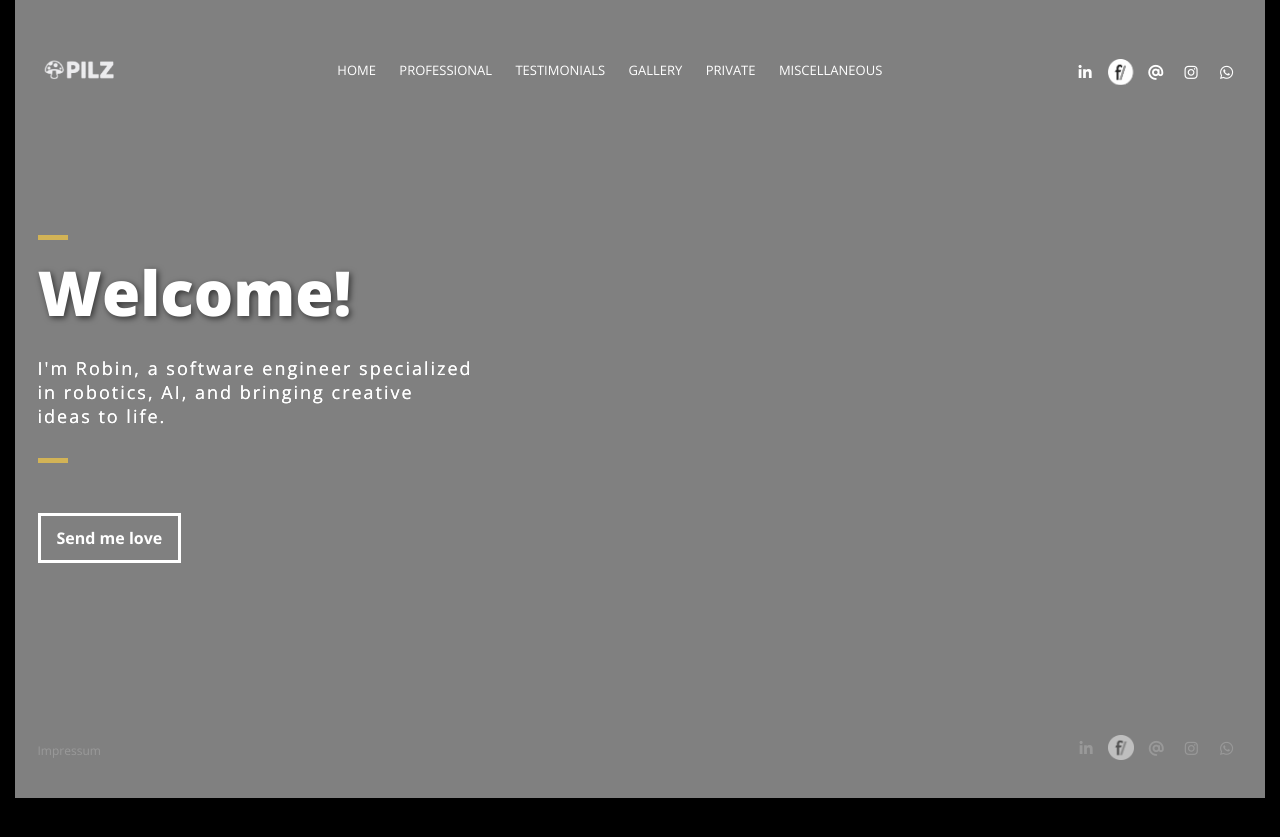
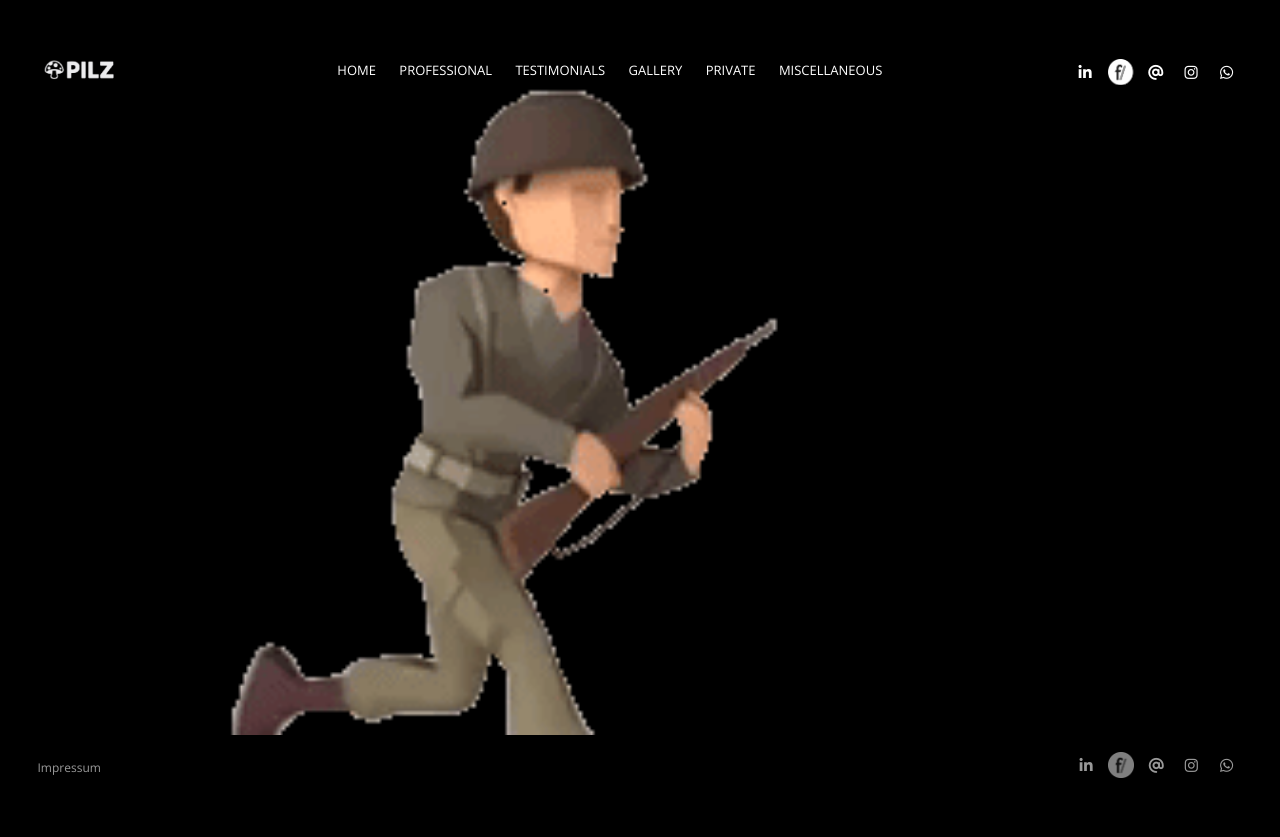
Before and after one commit to steigerob/pilz, a Jekyll site: the page built from index.html, in a window 1280 px wide. Shown: the top 837 px of the page. Built offline with Jekyll 4.4.1, drawn with Linux system fonts in a browser that asks for light colours; nearby versions of some CDN libraries.

Commit message:
adding soldier and adapting style

```diff
--- a/_includes/header.html
+++ b/_includes/header.html
@@ -70,15 +70,13 @@
   </div><!--End of Header-->
 
   <!--Banner Content-->
-  <div id="banner-content" class="row clearfix">
+  <!-- <div id="banner-content" class="row clearfix">
     <div class="col-38">
       <div class="section-heading">
-        <h1>Welcome!</h1>
+        <h1>PilzPage</h1>
         <h2>I'm Robin, a software engineer specialized in robotics, AI, and bringing creative ideas to life.</h2>
       </div>
-      <!--Call to Action-->
       <a class="button" href="mailto:steigerobin@hotmail.de">Send me love</a>
-      <!--End Call to Action-->
     </div>
-  </div><!--End of Row-->
+  </div> -->
 </header>
--- a/style/css/color.css
+++ b/style/css/color.css
@@ -117,7 +117,12 @@ a:hover, #header.nav-solid nav a:hover {
     background-size:cover;
 } */
 
-
+#banner {
+    background: url("../../files/images/banner-images/soldier.gif") no-repeat center center;
+    background-size: cover;
+    height: 80vh;   /* full viewport height */
+    width: 80vw;    /* full viewport width */
+}
 
 /* new */
 /* #banner {
@@ -127,12 +132,12 @@ a:hover, #header.nav-solid nav a:hover {
 } */
 
 /* Filter on top of banner */
-#banner::before {
+/* #banner::before {
     content: "";
     position: absolute;
     inset: 0;
     background-color: rgba(255, 255, 255, 0.5);
-}
+} */
 
 /*------------------------------------------------------------------------------------------*/
 /* 5. Typography */
--- a/style/css/style.css
+++ b/style/css/style.css
@@ -528,7 +528,7 @@ section {
     display: inline-block;
     width: 38px;
     height: 71px;
-    color: #fff;
+    color: #111;
     cursor: pointer;
     text-transform: uppercase;
     font-size: 22px;
@@ -562,7 +562,7 @@ section {
 }
 
 #nav-trigger span.open, #nav-trigger span.open:hover {
-    color: #fff;
+    color: #111;
 }
 
 .nav-solid #nav-trigger span.open:hover {
```
Also changed, not shown: files/images/banner-images/soldier.gif (added).
